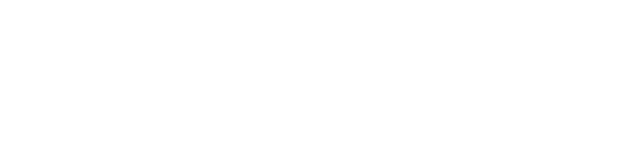
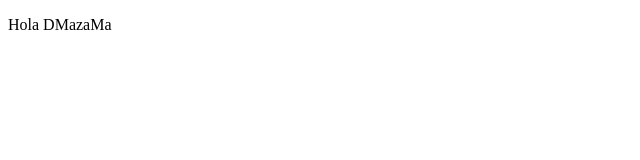
Before and after one commit to DMazaMa/ci-cd, a plain HTML site: page src/index.html in a window 1280 px wide. Shown: the whole page, without its empty margins (0-640 px from the left). Drawn offline with Linux system fonts and the light colour scheme.

Commit message:
feat: add body

```diff
--- a/src/index.html
+++ b/src/index.html
@@ -1,5 +1,5 @@
 <!DOCTYPE html>
 <html>
 <head><title></title></head>
-<body></body>
+<body><p>Hola DMazaMa</p></body>
 </html>
```
